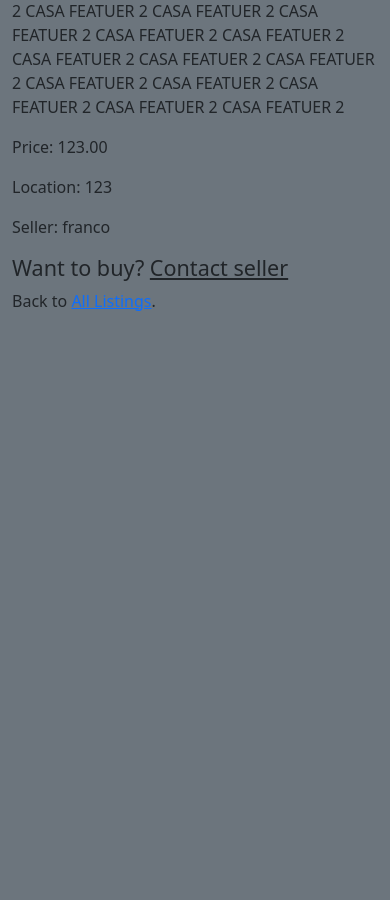
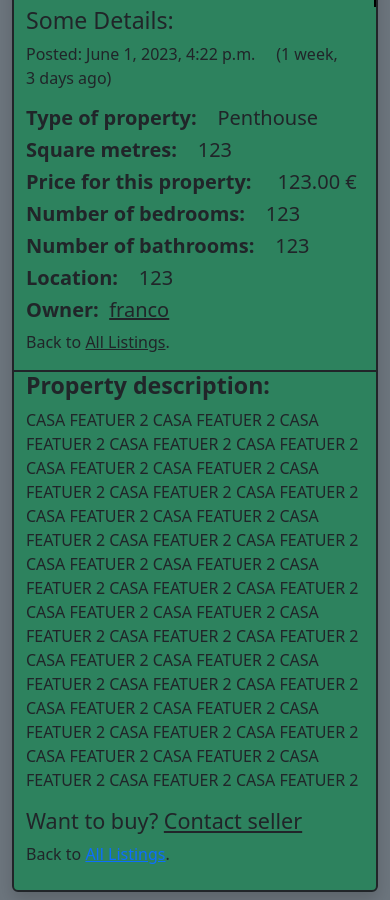
Before and after one commit to GCasaliUnifi/PPM_Real_Estate_Django, a Django app: page /listings/28/ in a window 390 px wide. Shown: the part 391-1291 px from the top of the page. Before the commit the page ends 702 px from the top, so only its background shows below. Run offline with Django 4.2, Linux system fonts and the light colour scheme; data comes from the database, SQL or seed files in the repository; parts of the project's set-up code (start-up, migrations or seed data) failed here and were passed over.

Commit message:
Completed the template that shows property details, also implemented the logic behind the view to contact a certain property's seller.

```diff
--- a/RealEstateWebsitePPM/accounts/views.py
+++ b/RealEstateWebsitePPM/accounts/views.py
@@ -1,6 +1,7 @@
 from django.urls import reverse_lazy
 from django.contrib import messages
 from django.views.generic import CreateView, DetailView, UpdateView
+from django.contrib.auth.mixins import LoginRequiredMixin
 
 # Create your views here.
 
@@ -15,12 +16,12 @@ class SignUpView(CreateView):
     template_name = "registration/signup.html"
 
 
-class ProfileView(DetailView):
+class ProfileView(LoginRequiredMixin, DetailView):
     model = CustomUser
     template_name = "profile_details.html"
 
 
-class EditProfileView(UpdateView):
+class EditProfileView(LoginRequiredMixin, UpdateView):
     model = CustomUser
     form_class = CustomUserChangeForm
     template_name = "registration/profile_edit.html"
--- a/RealEstateWebsitePPM/listings/admin.py
+++ b/RealEstateWebsitePPM/listings/admin.py
@@ -14,7 +14,7 @@ admin.site.register(Category, CategoryAdmin)
 
 
 class ListingAdmin(admin.ModelAdmin):
-    list_display = ("title", "price", "square_feet", "list_date", "owner", "is_published", "is_featured")
+    list_display = ("title", "price", "square_metres", "list_date", "owner", "is_published", "is_featured")
 
 
 admin.site.register(Listing, ListingAdmin)
--- a/RealEstateWebsitePPM/listings/models.py
+++ b/RealEstateWebsitePPM/listings/models.py
@@ -35,7 +35,7 @@ class Listing(models.Model):
     price = models.DecimalField(max_digits=10, decimal_places=2)
     bedrooms = models.PositiveIntegerField()
     bathrooms = models.PositiveIntegerField()
-    square_feet = models.PositiveIntegerField()
+    square_metres = models.PositiveIntegerField()
     # TODO add location field
     listing_location = models.CharField(max_length=200)
     image = models.ImageField(upload_to=listing_image_directory_path, blank=True, null=True)
--- a/RealEstateWebsitePPM/listings/urls.py
+++ b/RealEstateWebsitePPM/listings/urls.py
@@ -5,10 +5,12 @@ from .views import (
     PropertyCreateView,
     PropertyDetailView,
     PropertyDeleteView,
+    ContactSellerView,
 )
 
 urlpatterns = [
     path("<int:pk>/", PropertyDetailView.as_view(), name="property_detail"),
+    path("<int:pk>/contact_seller/", ContactSellerView.as_view(), name="contact_seller"),
     path("<int:pk>/delete/", PropertyDeleteView.as_view(), name="property_delete"),
     path("new/", PropertyCreateView.as_view(), name="listing_create"),
     path("", PropertyListView.as_view(), name="property_list"),
--- a/RealEstateWebsitePPM/listings/views.py
+++ b/RealEstateWebsitePPM/listings/views.py
@@ -1,4 +1,4 @@
-from django.views.generic import ListView, DetailView, CreateView, DeleteView
+from django.views.generic import ListView, DetailView, CreateView, DeleteView, TemplateView
 from django.utils import timezone
 from django.urls import reverse_lazy
 
@@ -55,3 +55,7 @@ class PropertyDeleteView(DeleteView):
     model = Listing
     # TODO change this to redirect to the user's listings
     success_url = reverse_lazy("home")
+
+
+class ContactSellerView(TemplateView):
+    template_name = "contact_seller.html"
--- /dev/null
+++ b/RealEstateWebsitePPM/templates/contact_seller.html
@@ -0,0 +1,5 @@
+{% extends "base.html" %}
+
+{% block content %}
+<h1>CIAOOO</h1>
+{% endblock %}
--- a/RealEstateWebsitePPM/templates/home.html
+++ b/RealEstateWebsitePPM/templates/home.html
@@ -38,7 +38,10 @@
                 {% endif %}
             </svg>
             <div class="card-body d-flex flex-column">
-                <h5 class="card-title">{{ listing.title }}</h5>
+                <h5 class="card-title">
+                    {{ listing.title }}
+                    <span class="text-muted small">{{ listing.category }}</span>
+                </h5>
                 <p class="card-text text-secondary">{{ listing.price }}€</p>
                 <p class="card-text text-fill">{{ listing.description|cut_after_chars:150 }}</p>
             </div>
--- a/RealEstateWebsitePPM/templates/property_detail.html
+++ b/RealEstateWebsitePPM/templates/property_detail.html
@@ -4,15 +4,45 @@
 
 {% block content %}
 <div>
-    <h2>{{ listing.title }}</h2>
-    <p>Posted: {{ listing.list_date }}</p>
-    <p>{{ listing.description }}</p>
-    <p>Price: {{ listing.price }}</p>
-    <p>Location: {{ listing.listing_location }}</p>
-    <p>Seller: {{ listing.owner }} </p>
-    <h4>Want to buy? <a href="{% url 'profile_details' listing.owner.pk %}" class="text-dark"> Contact seller</a></h4>
+    <div class="container mt-2 pt-2 pb-2 mb-2 bg-success bg-opacity-75 border border-2 border-dark rounded shadow">
+        <div class="text-center border-bottom border-2 border-dark mb-2">
+            <h2><strong>{{ listing.title }}</strong></h2>
+        </div>
+        <div class="row border-bottom border-dark border-2">
+            <div class="col-md-6 pb-2" style="border-right: 2px solid black;">
+                <img src="{{ listing.image.url }}" class="img-fluid" width="600" height="400">
+            </div>
+            <div class="col-md-6 d-flex flex-column">
+                <h3>Some Details:</h3>
+                <p>Posted: {{ listing.list_date }} &nbsp; &nbsp; ({{ listing.list_date|timesince }} ago)</p>
+                {% if listing.category != 'Other' %}
+                <h5><strong>Type of property:</strong>&nbsp; &nbsp; {{ listing.category }}</h5>
+                {% else %}
+                <h5><strong>Type of property:</strong>&nbsp; &nbsp; Unspecified by the user</h5>
+                {% endif %}
+                <h5><strong>Square metres:</strong>&nbsp; &nbsp; {{ listing.square_metres }}</h5>
+                <h5><strong>Price for this property:</strong> &nbsp; &nbsp; {{ listing.price }} €</h5>
+                <h5><strong>Number of bedrooms:</strong>&nbsp; &nbsp; {{ listing.bedrooms }}</h5>
+                <h5><strong>Number of bathrooms:</strong>&nbsp; &nbsp; {{ listing.bathrooms }}</h5>
+                <h5><strong>Location:</strong>&nbsp; &nbsp; {{ listing.listing_location }}</h5>
+<!--                TODO open street view map-->
 
-    <p>Back to <a href="{% url 'property_list' %}">All Listings</a>.</p>
+                <h5><strong>Owner:</strong>&nbsp;&nbsp;<a class="text-dark" href="{% url 'profile_details' listing.owner.pk %}">{{ listing.owner }}</a></h5>
+                <div class="mt-auto">
+                    <p>Back to <a class="text-dark" href="{% url 'property_list' %}">All Listings</a>.</p>
+                </div>
+            </div>
+        </div>
+        <div class="row">
+            <div class="col-md-12">
+                <h3><strong>Property description:</strong></h3>
+                <p>{{ listing.description }}</p>
+            </div>
+            <h4>Want to buy? <a href="{% url 'contact_seller' listing.owner.pk %}" class="text-dark">Contact seller</a></h4>
+            <p>Back to <a href="{% url 'property_list' %}">All Listings</a>.</p>
+        </div>
+    </div>
+
     {% if user.is_authenticated and user == listing.owner %}
     <button type="button" id="deleteButton" class="btn btn-primary" data-bs-toggle="modal" data-bs-target="#deleteModal"
         data-url="{% url 'property_delete' listing.pk %}">Delete Listing</button>
```
Also changed, not shown: RealEstateWebsitePPM/db.sqlite3.
